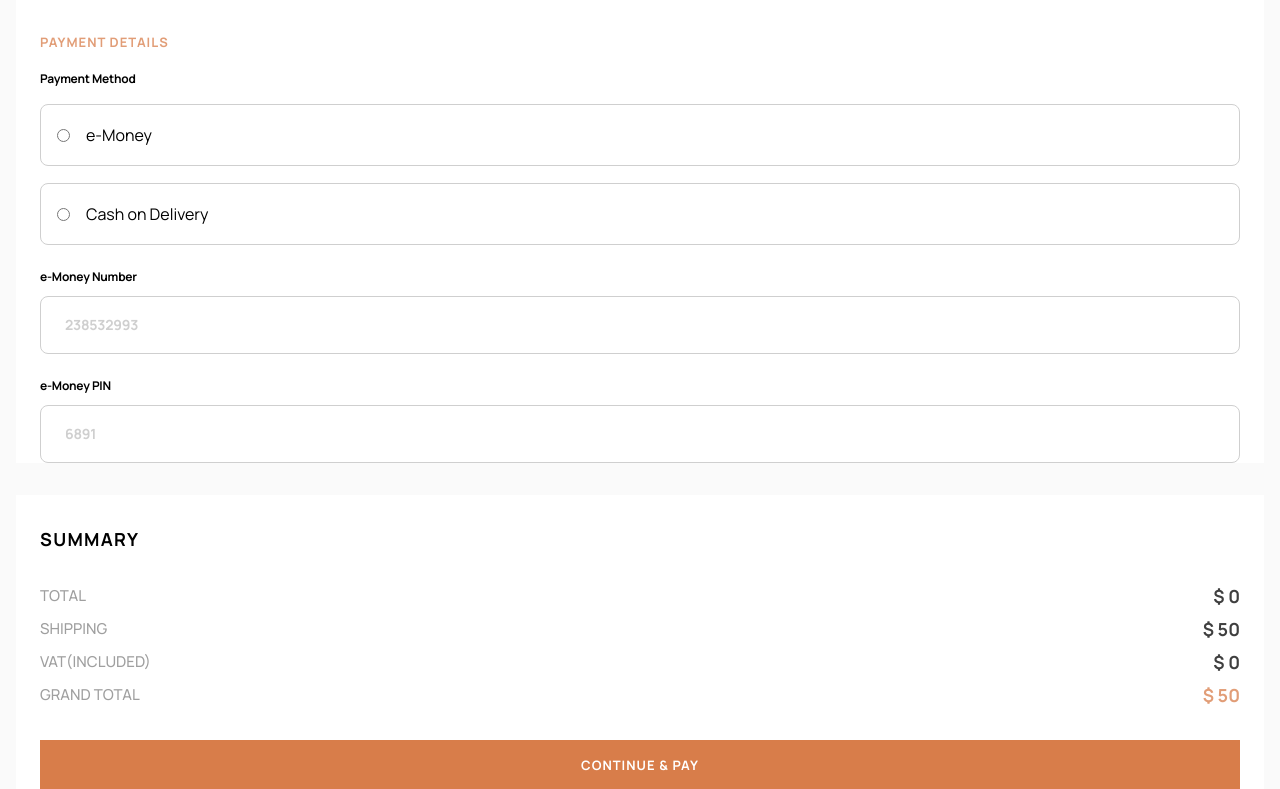
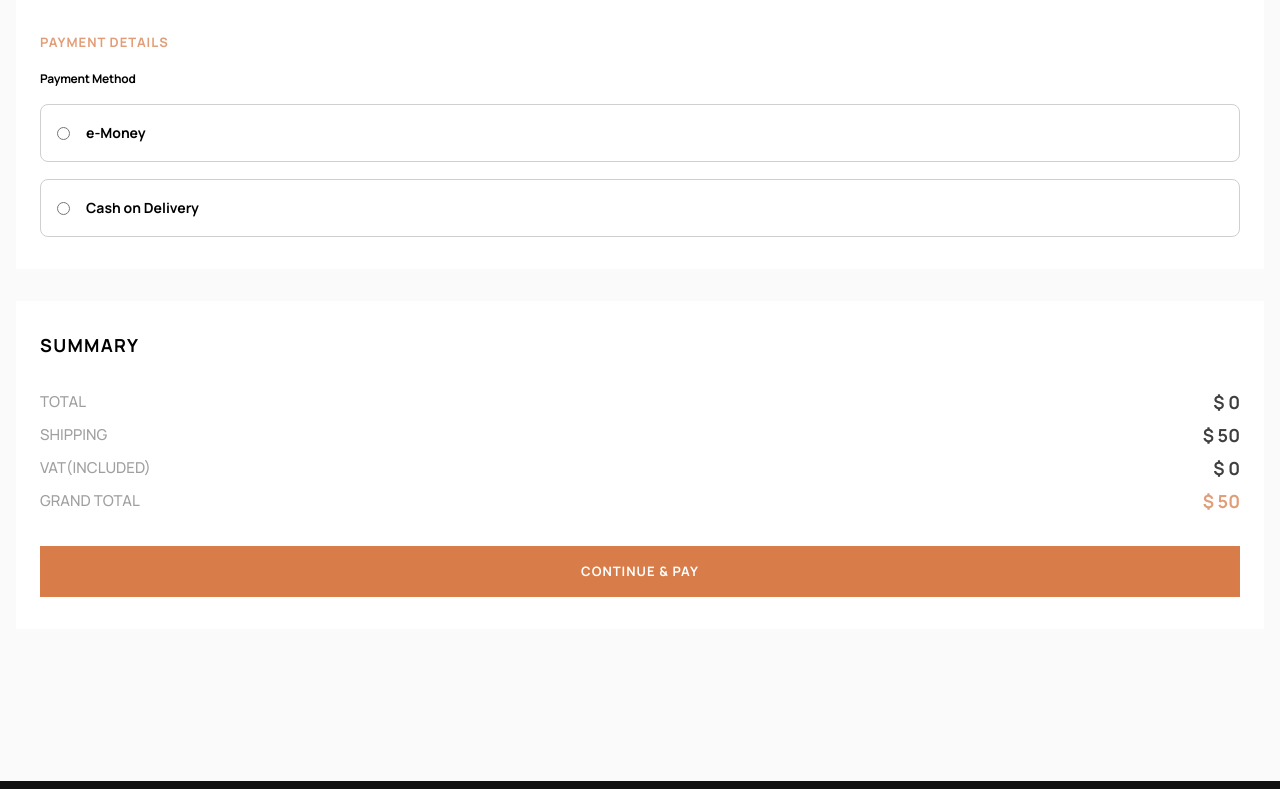
Before and after one commit to nishanth1596/audiophile-ecommerce-website, a React (Vite) app: page /checkout in a window 1280 px wide. Shown: the part 1105-1894 px from the top of the page. Built offline with nearby package versions, Linux system fonts and the light colour scheme.

Commit message:
feat: conditionally render eMoney inputs and COD info based on payment method selection

```diff
--- a/src/pages/Checkout.tsx
+++ b/src/pages/Checkout.tsx
@@ -4,6 +4,8 @@ import GoBackButton from "../ui/GoBackButton";
 import Input from "../ui/Input";
 import { useState } from "react";
 import OrderSuccess from "../feature/OrderSuccess/OrderSuccess";
+
+import codIcon from "../../public/assets/checkout/icon-cash-on-delivery.svg";
 
 export type CheckoutFormData = {
   name: string;
@@ -26,7 +28,11 @@ function Checkout() {
     handleSubmit,
     formState: { errors },
     reset,
+    watch,
   } = useForm<CheckoutFormData>();
+
+  const paymentMethod = watch("paymentMethod");
+  console.log(paymentMethod);
 
   function onSubmit() {
     setIsOrderSuccess(true);
@@ -39,7 +45,7 @@ function Checkout() {
 
       <article className="mt-6 rounded-lg pb-8">
         <form onSubmit={handleSubmit(onSubmit)}>
-          <div className="bg-White px-6 pt-6">
+          <div className="bg-White px-6 pt-6 pb-8">
             <h4 className="tracking-[1px]">Checkout</h4>
             <p className="subTitle text-PrimaryColor mt-8">Billing details</p>
             <Input
@@ -172,7 +178,9 @@ function Checkout() {
                     required: "Please select a payment method",
                   })}
                 />
-                <span className="block">e-Money</span>
+                <span className="tracking-[-0.25px]leading-[19px] block text-sm font-bold">
+                  e-Money
+                </span>
               </label>
 
               <label
@@ -188,10 +196,14 @@ function Checkout() {
                     required: "Please select a payment method",
                   })}
                 />
-                <span>Cash on Delivery</span>
+                <span className="tracking-[-0.25px]leading-[19px] block text-sm font-bold">
+                  Cash on Delivery
+                </span>
               </label>
             </div>
 
+            {paymentMethod === "eMoney" && (
+              <>
                 <Input
                   id="eMoneyNumber"
                   inputType="text"
@@ -221,6 +233,23 @@ function Checkout() {
                     message: "Wrong Format",
                   }}
                 />
+              </>
+            )}
+
+            {paymentMethod === "cod" && (
+              <div className="mt-8 flex items-center gap-8">
+                <img
+                  src={codIcon}
+                  alt="Icon depicting you have selected Cash on Delivery as a payment method"
+                />
+                <p className="opacity-50">
+                  The ‘Cash on Delivery’ option enables you to pay in cash when
+                  our delivery courier arrives at your residence. Just make sure
+                  your address is correct so that your order will not be
+                  cancelled.
+                </p>
+              </div>
+            )}
           </div>
 
           <CheckoutSummary />
--- a/src/ui/Logo.tsx
+++ b/src/ui/Logo.tsx
@@ -1,5 +1,5 @@
 import { Link } from "react-router-dom";
-import audioPhileLogo from "../../public/assets/shared/desktop/logo.svg";
+import audioPhileLogo from "/assets/shared/desktop/logo.svg";
 
 function Logo() {
   return (
```
Lines whose indentation alone changed are shown as unchanged.
